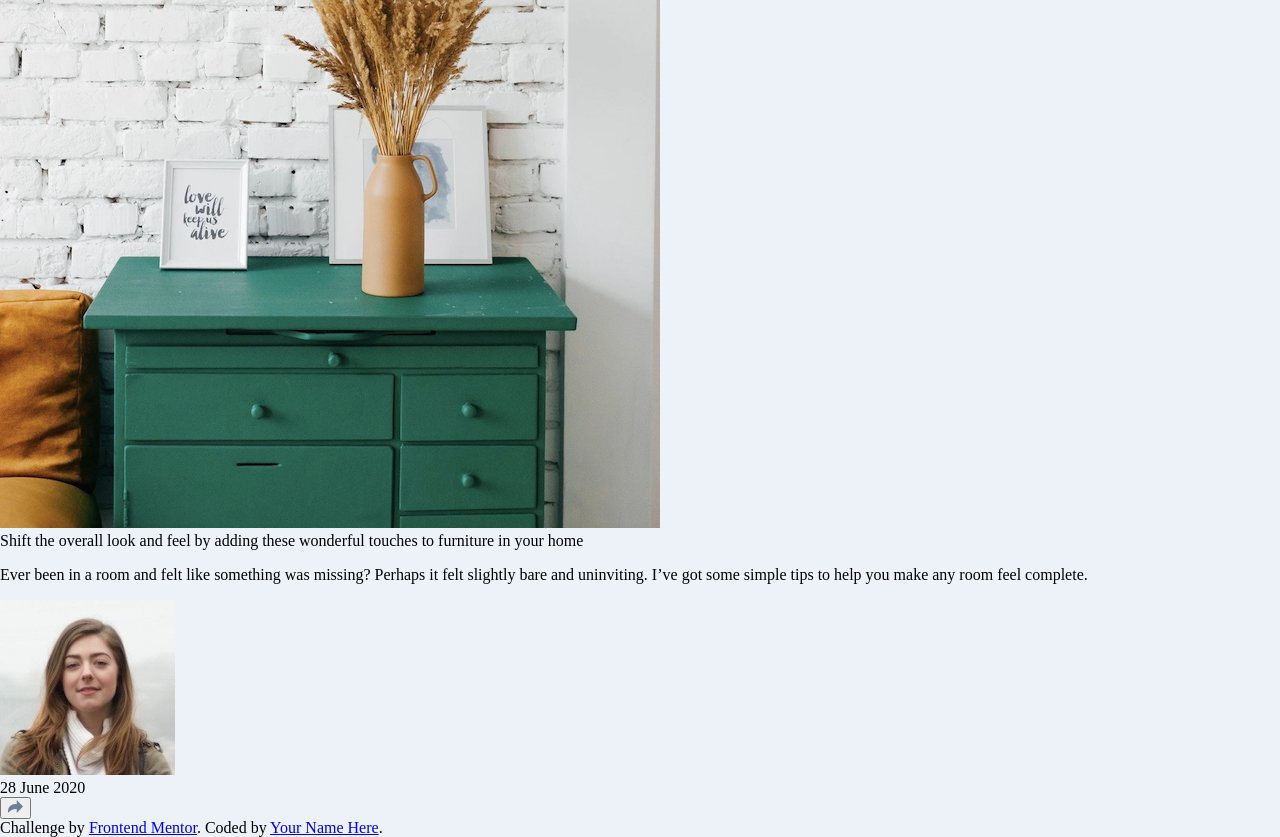
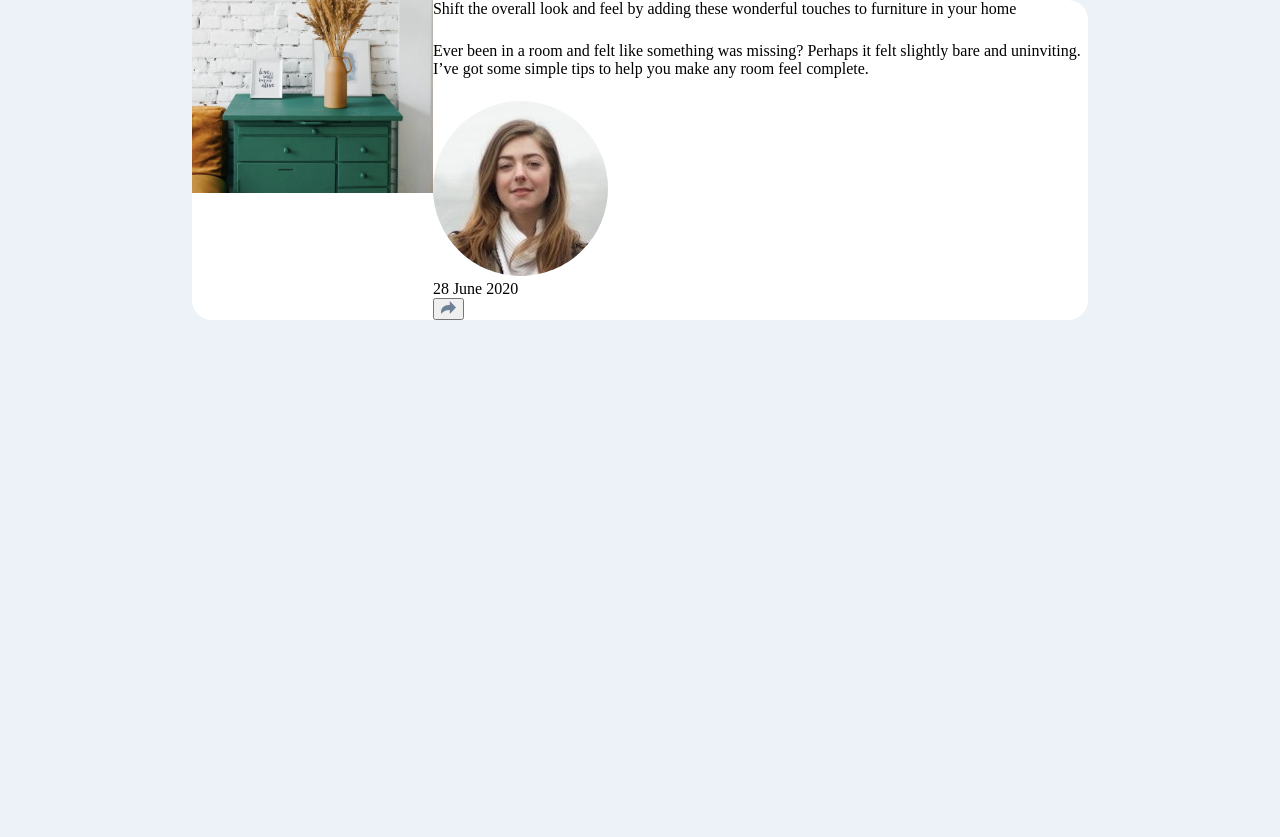
Before and after one commit to awara-coder/frontend-challenges, a plain HTML site: page article-preview-component-master/index.html in a window 1280 px wide. After the commit the page ends 800 px from the top, so only its background shows below. Drawn offline with Linux system fonts and the light colour scheme.

Commit message:
Updated styling of html

```diff
--- a/article-preview-component-master/index.html
+++ b/article-preview-component-master/index.html
@@ -14,8 +14,7 @@
     <link rel="stylesheet" href="main.css">
     <title>Frontend Mentor | Article preview component</title>
   </head>
-  <body>
-    <div class="main">
+  <body class="main">
       <section>
         <div class="article-img">
           <img src="images/drawers.jpg" alt="Drawers" />
@@ -51,13 +50,5 @@
           </div>
         </article>
       </section>
-    </div>
-
-    <div class="attribution">
-      Challenge by
-      <a href="https://www.frontendmentor.io?ref=challenge" target="_blank"
-        >Frontend Mentor</a
-      >. Coded by <a href="#">Your Name Here</a>.
-    </div>
   </body>
 </html>
--- a/article-preview-component-master/main.css
+++ b/article-preview-component-master/main.css
@@ -6,3 +6,37 @@ body {
     margin: 0;
     background-color: hsl(210, 46%, 95%);
 }
+
+.main {
+    display: flex;
+    align-items: center;
+    justify-content: center;
+}
+
+section {
+    display: flex;
+    height: 40vh;
+    width: 70vw;
+    background-color: white;
+    border-radius: 20px;
+}
+
+.article-img > img {
+    max-height: 100%;
+    max-width: 100%;
+    overflow: hidden;
+}
+
+article {
+    max-height: 100%;
+    max-width: 100%;
+    display: flex;
+    flex-direction: column;
+    justify-content: space-between;
+}
+
+.author-img > img {
+    max-width: 100%;
+    max-height: 100%;
+    border-radius: 50%;
+}
```
